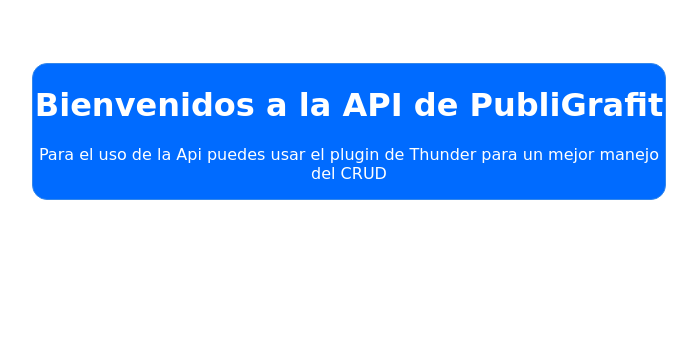
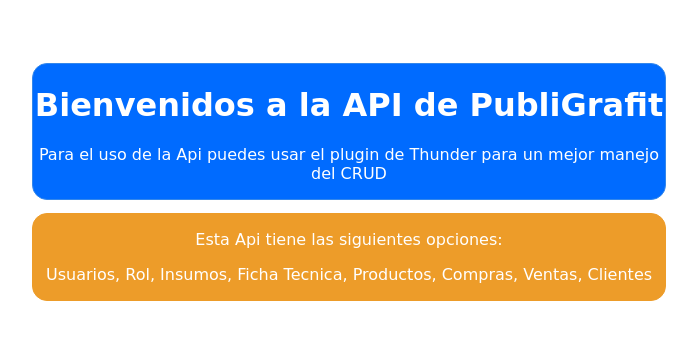
Before and after one commit to daniels99ecg/TrabajoNodejs, a website: page View/index.html in a window 1280 px wide. Shown: the whole page, without its empty margins (292-989 px from the left). Drawn offline with Linux system fonts and the light colour scheme.

Commit message:
Arreglando las View

```diff
--- a/View/index.html
+++ b/View/index.html
@@ -16,17 +16,37 @@
         background: rgb(0 107 255);
 
     }
-    h1,p{
+    h1,p,a{
         font-family: cursive;
         color: rgb(255 255 255);
 
     }
+    .Texto2{
+        text-align: center;
+        margin-top: 1%;
+        margin-left:25%;
+        width: 50%;
+       border: 1px solid rgb(237 156 41);
+        border-radius: 15px;
+        background: rgb(237 156 41);
+
+    }
+
     </style>
 </head>
 <body>
+
     <div class="Texto1">
     <h1>Bienvenidos a la API de PubliGrafit</h1>
     <p>Para el uso de la Api puedes usar el plugin de Thunder para un mejor manejo del CRUD</p>
-</div>
+    </div>
+
+    <div class="Texto2">
+        <p>Esta Api tiene las siguientes opciones: </p>
+        <p>Usuarios, Rol, Insumos, Ficha Tecnica, Productos, Compras, Ventas, Clientes</p>
+    </div>
+
+
+
 </body>
 </html>
```
